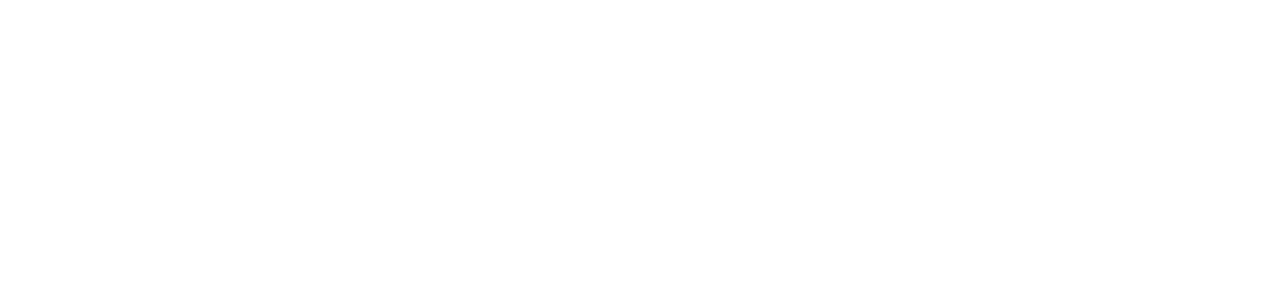
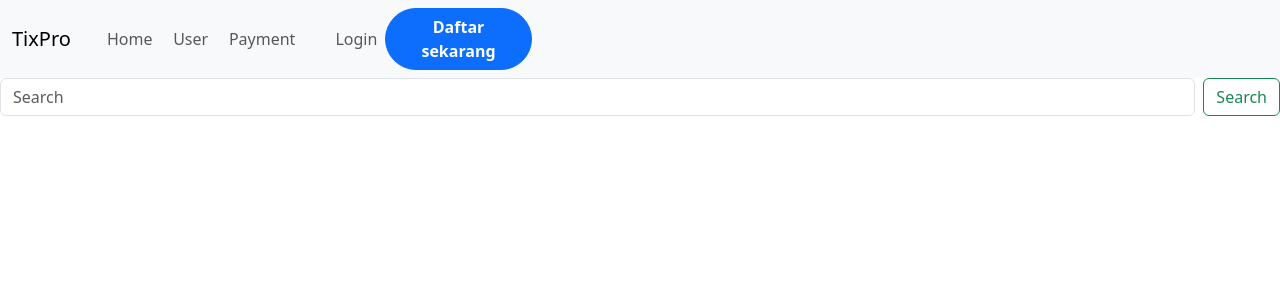
Before and after one commit to Skrwbrgle/Mini-TixPro, a React (Create React App) app in the folder client/: page / in a window 1280 px wide. Shown: the top 300 px of the page. Built offline with nearby package versions, Linux system fonts and the light colour scheme.

Commit message:
Update navbar example

```diff
--- a/client/package.json
+++ b/client/package.json
@@ -6,9 +6,12 @@
     "@testing-library/jest-dom": "^5.17.0",
     "@testing-library/react": "^13.4.0",
     "@testing-library/user-event": "^13.5.0",
+    "animate.css": "^4.1.1",
     "aos": "^2.3.4",
     "axios": "^1.5.1",
+    "bootstrap": "^5.3.2",
     "react": "^18.2.0",
+    "react-barcode": "^1.4.6",
     "react-bootstrap": "^2.9.0",
     "react-dom": "^18.2.0",
     "react-router-dom": "^6.16.0",
--- a/client/src/App.js
+++ b/client/src/App.js
@@ -1,7 +1,58 @@
 import "./App.css";
+import React from "react";
+import {
+  Button,
+  Container,
+  Col,
+  Row,
+  Form,
+  Nav,
+  Navbar,
+} from "react-bootstrap";
 
 function App() {
-  return <></>;
+  return (
+    <>
+      <Navbar expand="lg" className="bg-body-tertiary">
+        <Container fluid>
+          <Navbar.Brand href="#">TixPro</Navbar.Brand>
+          <Navbar.Toggle aria-controls="navbarScroll" />
+          <Navbar.Collapse id="navbarScroll">
+            <Nav
+              className="me-auto my-2 my-lg-0"
+              style={{ maxHeight: "100px" }}
+              navbarScroll
+            >
+              <Container>
+                <Row>
+                  <Col className="d-flex align-items-center justify-content-between">
+                    <Nav.Link href="#action1">Home</Nav.Link>
+                    <Nav.Link href="#action2">User</Nav.Link>
+                    <Nav.Link href="#action4">Payment</Nav.Link>
+                  </Col>
+                  <Col className="d-flex align-items-center justify-content-end">
+                    <Nav.Link href="#action4">Login</Nav.Link>
+                    <Button className="rounded-pill">
+                      <b>Daftar sekarang</b>
+                    </Button>
+                  </Col>
+                </Row>
+              </Container>
+            </Nav>
+          </Navbar.Collapse>
+        </Container>
+      </Navbar>
+      <Form className="d-flex">
+        <Form.Control
+          type="search"
+          placeholder="Search"
+          className="me-2"
+          aria-label="Search"
+        />
+        <Button variant="outline-success">Search</Button>
+      </Form>
+    </>
+  );
 }
 
 export default App;
--- a/client/src/index.js
+++ b/client/src/index.js
@@ -3,6 +3,13 @@
 import "./index.css";
 import App from "./App";
 import { BrowserRouter } from "react-router-dom";
+import "animate.css";
+
+import "bootstrap/dist/css/bootstrap.min.css";
+
+import AOS from "aos";
+import "aos/dist/aos.css";
+AOS.init();
 
 const root = ReactDOM.createRoot(document.getElementById("root"));
 root.render(
```
